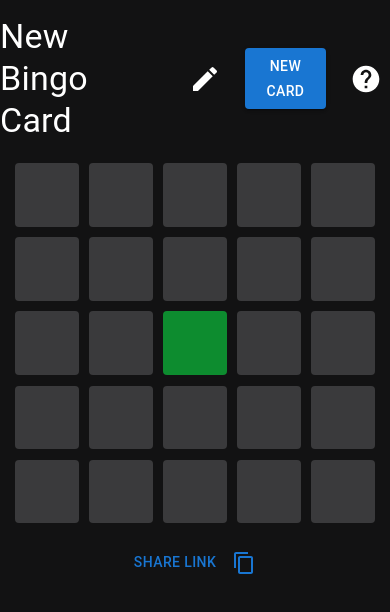
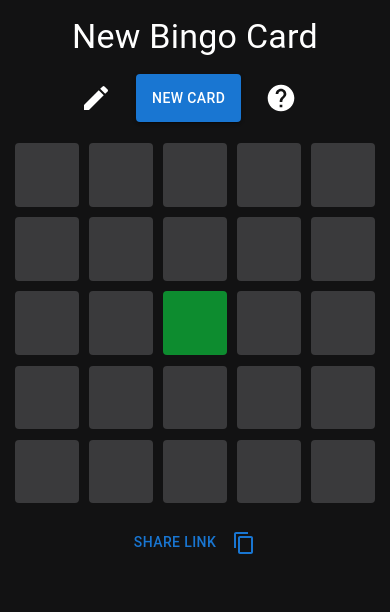
Before and after one commit to tconnole/bingo-board, a React (Create React App) app: page / in a window 390 px wide. Shown: the top 612 px of the page. Built offline with nearby package versions, Linux system fonts and the light colour scheme.

Commit message:
more styling udpates

```diff
--- a/src/library/BingoCardReducer/BingoCardReducer.tsx
+++ b/src/library/BingoCardReducer/BingoCardReducer.tsx
@@ -51,6 +51,8 @@ export function GenerateDrinkRulesRatios() {
     ratioMap.set(DrinkRule.Drink2, 1);
     ratioMap.set(DrinkRule.Gift, 1);
     ratioMap.set(DrinkRule.WaterShot, 3);
+    ratioMap.set(DrinkRule.Truth, 0);
+    ratioMap.set(DrinkRule.Dare, 0);
     ratioMap.set(DrinkRule.None, 5);
 
     return ratioMap;
--- a/src/library/CardChip/CardChipDrinkRule.tsx
+++ b/src/library/CardChip/CardChipDrinkRule.tsx
@@ -10,7 +10,9 @@ export enum DrinkRule {
     None,
     Boys,
     Girls,
-    Chug
+    Chug,
+    Truth,
+    Dare,
 }
 
 export function DrinkRuleIcon(rule: DrinkRule) {
@@ -37,6 +39,10 @@ export function DrinkRuleIcon(rule: DrinkRule) {
             return '👧'
         case DrinkRule.Chug:
             return '🫗'
+        case DrinkRule.Dare:
+            return '🫵'
+        case DrinkRule.Truth:
+            return '👄'
         default:
             return (<></>);
 
@@ -63,6 +69,10 @@ export function DrinkRuleColor(rule: DrinkRule): string {
             return '#ff6efd'
         case DrinkRule.Chug:
             return '#ff1900'
+        case DrinkRule.Truth:
+            return '#03fc88'
+        case DrinkRule.Dare:
+            return '#ca03fc'
         default:
             return '#20fc03';
     }
@@ -99,6 +109,10 @@ export function DrinkRuleText(rule: DrinkRule) {
             return 'Girls Drink'
         case DrinkRule.Chug:
             return 'Finish Drink'
+        case DrinkRule.Dare:
+            return 'Do a Dare'
+        case DrinkRule.Truth:
+            return 'Answer a Truth'
         default:
             return '';
     }
--- a/src/library/Header/DrinkingRulesRatiosForm.tsx
+++ b/src/library/Header/DrinkingRulesRatiosForm.tsx
@@ -9,6 +9,7 @@ function DrinkRuleCard(props: {rule: DrinkRule}) {
     const {state, dispatch} = useContext(BingoCardContext);
     const ratios = state?.currentDrinkRulesRatios;
     const count = ratios?.get(props.rule) ?? 0;
+    const icon = props.rule !== DrinkRule.None ? DrinkRuleIcon(props.rule) : '🚫';
 
     const addClick = () => {
         if(dispatch) {
@@ -49,10 +50,10 @@ function DrinkRuleCard(props: {rule: DrinkRule}) {
     return (
         <div style={{width: '31%', aspectRatio: '1', padding: '0.25rem'}}>
             <div style={{width: '100%', height: '100%', backgroundColor: DrinkRuleColor(props.rule), display: 'flex', alignItems: 'center', justifyContent: 'center', position: 'relative', borderRadius: '0.25rem'}}>
-                <Typography sx={{fontSize: '3rem', marginBottom: '1.5rem', textShadow: '1px 1px 2px black'}}>{DrinkRuleIcon(props.rule)}</Typography>
+                <Typography sx={{fontSize: '3rem', marginBottom: '1.5rem', textShadow: '1px 1px 2px black'}}>{icon}</Typography>
                 <Typography sx={{position: 'absolute', bottom: '0.25rem', left: '0.5rem', fontSize: '1.5rem', fontWeight: 'bold', textShadow: '1px 1px 2px black'}}>{`x${count}`}</Typography>
-                <IconButton onClick={subtractClick} sx={{position: 'absolute', bottom: '0rem', right: '1.5rem', transform: 'scale(0.75)', margin: 0}}><RemoveIcon /></IconButton>
-                <IconButton onClick={addClick} sx={{position: 'absolute', bottom: '0rem', right: '0', transform: 'scale(0.75)', margin: 0}}><AddIcon /></IconButton>
+                <IconButton onClick={subtractClick} sx={{position: 'absolute', bottom: '0rem', right: '1.5rem', transform: 'scale(0.75)', margin: 0}}><RemoveIcon sx={{color: 'white'}} /></IconButton>
+                <IconButton onClick={addClick} sx={{position: 'absolute', bottom: '0rem', right: '0', transform: 'scale(0.75)', margin: 0}}><AddIcon sx={{color: 'white'}} /></IconButton>
             </div>
         </div>
     )
@@ -63,12 +64,15 @@ function DrinkingRulesRatiosForm() {
         <div style={{width: '100%', display: 'flex', flexDirection: 'row', flexWrap: 'wrap'}}>
             <DrinkRuleCard rule={DrinkRule.Drink}/>
             <DrinkRuleCard rule={DrinkRule.Drink2}/>
-
             <DrinkRuleCard rule={DrinkRule.Chug}/>
             <DrinkRuleCard rule={DrinkRule.Gift}/>
             <DrinkRuleCard rule={DrinkRule.Buddy}/>
             <DrinkRuleCard rule={DrinkRule.Boys}/>
             <DrinkRuleCard rule={DrinkRule.Girls}/>
+            <DrinkRuleCard rule={DrinkRule.Death}/>
+            <DrinkRuleCard rule={DrinkRule.Truth}/>
+            <DrinkRuleCard rule={DrinkRule.Dare}/>
+            <DrinkRuleCard rule={DrinkRule.WaterShot}/>
             <DrinkRuleCard rule={DrinkRule.None}/>
         </div>
     )
--- a/src/library/Header/Header.css
+++ b/src/library/Header/Header.css
@@ -32,12 +32,43 @@
     border-top-left-radius: 0;
 }
 
+.header {
+    display: flex;
+    flexDirection: row;
+    gap: 1rem;
+    alignItems: center;
+    flexWrap: wrap;
+}
+
+.header-text {
+    text-align: center;
+}
+
+.header-buttons {
+    display: flex;
+    flexDirection: row;
+    gap: 1rem;
+    alignItems: center;
+}
+
 @media only screen and (max-width: 650px) {
     .edit-form-container {
         width: unset;
         top: 1rem;
-        bottom: 1rem;
         left: 1rem;
         right: 1rem;
     }
+
+    .edit-form-text {
+        flex-grow: 1;
+        height: 100%;
+    }
+
+    .header {
+        flex-direction: column;
+    }
+
+    .header-text {
+        width: 100%;
+    }
 }
--- a/src/library/Header/Header.tsx
+++ b/src/library/Header/Header.tsx
@@ -8,6 +8,7 @@ import Help from "./Help";
 import './Help.css';
 import './Header.css';
 import DrinkingRulesRatiosForm from "./DrinkingRulesRatiosForm";
+import CloseIcon from '@mui/icons-material/Close';
 
 function Header() {
     const bingoCard = useContext(BingoCardContext);
@@ -57,16 +58,18 @@ function Header() {
     }
 
     return (
-    <Box sx={{display: 'flex', flexDirection: 'row', gap: '1rem', alignItems: 'center'}}>
-        <Typography variant="h4">{title}</Typography>
+    <Box className="header">
+        <Typography variant="h4" className="header-text">{title}</Typography>
+        <Box className="header-buttons">
         <IconButton aria-label="edit" onClick={() => setOpen(true)}><EditIcon sx={{fontSize: '2rem', color: 'white'}} /></IconButton>
         <GenerateBingoCard />
         <Help />
         <Modal open={open} onClose={handleClose}>
             <div className="edit-form-container">
-                <div>
+                <div style={{position: 'relative'}}>
                     <button onClick={() => setTab('Settings')} onChange={() => setTab('Settings')} className="edit-form-tab" style={{backgroundColor: tab === 'Settings' ? 'white' : '', color: tab === 'Settings' ? 'black' : ''}}><Typography variant='h5'>Settings</Typography></button>
                     <button onClick={() => setTab('Drinking')} onChange={() => setTab('Drinking')} className="edit-form-tab" style={{backgroundColor: tab === 'Drinking' ? 'white' : '', color: tab === 'Drinking' ? 'black' : ''}}><Typography variant='h5'>Drinking</Typography></button>
+                    <IconButton sx={{ position: 'absolute', right: '0', top: '0', color: 'white'}} onClick={() => setOpen(false)}><CloseIcon /></IconButton>
                 </div>
                 { tab === 'Settings' ?
                 (<div className="edit-form">
@@ -79,7 +82,7 @@ function Header() {
                             <Button onClick={() => updateSize(3)} variant={size === 3 ? 'contained' : 'outlined'}>3x3</Button>
                             <Button onClick={() => updateSize(5)} variant={size === 5 ? 'contained' : 'outlined'}>5x5</Button>
                         </ButtonGroup>
-                        <TextField style={{width: '100%'}} multiline label='Words' rows={10} variant="outlined" onChange={(event) => updateWords(event.target.value)} value={words}></TextField>
+                        <TextField className="edit-form-text" style={{width: '100%'}} multiline label='Words' rows={15} variant="outlined" onChange={(event) => updateWords(event.target.value)} value={words}></TextField>
                 </div>) :
                 (<div className="edit-form">
                         <Box sx={{display: 'flex', flexDirection: 'row', gap: '1rem', alignItems: 'center'}}>
@@ -94,6 +97,7 @@ function Header() {
                 }
             </div>
         </Modal>
+        </Box>
     </Box>)
 }
 
--- a/src/library/Header/Help.tsx
+++ b/src/library/Header/Help.tsx
@@ -39,6 +39,8 @@ function Help() {
                     <HelpRow rule={DrinkRule.Gift} desc='Gift a Drink'/>
                     <HelpRow odd={true} rule={DrinkRule.Boys} desc='Boys Drink'/>
                     <HelpRow rule={DrinkRule.Girls} desc='Girls Drink'/>
+                    <HelpRow odd={true} rule={DrinkRule.Truth} desc='Tell a Truth' />
+                    <HelpRow rule={DrinkRule.Dare} desc="Complete a Dare" />
                 </CardContent>
             </Card>
         </Modal>
```
